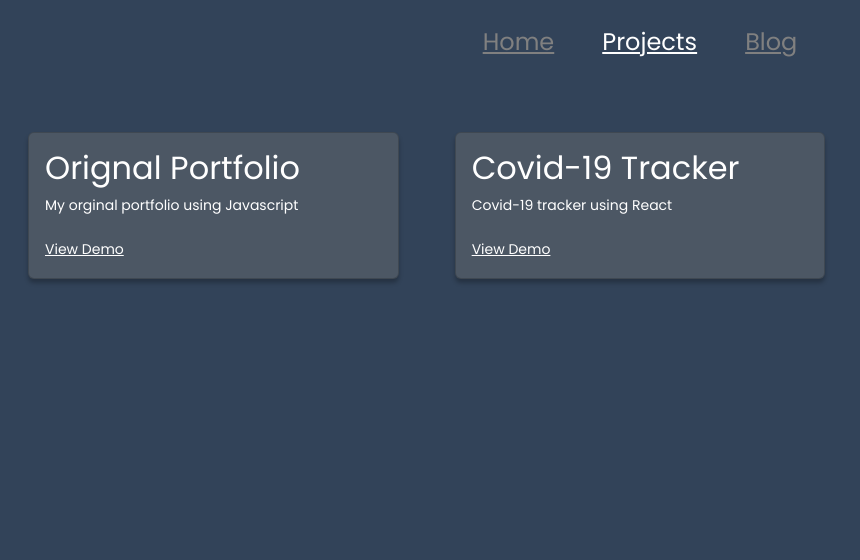
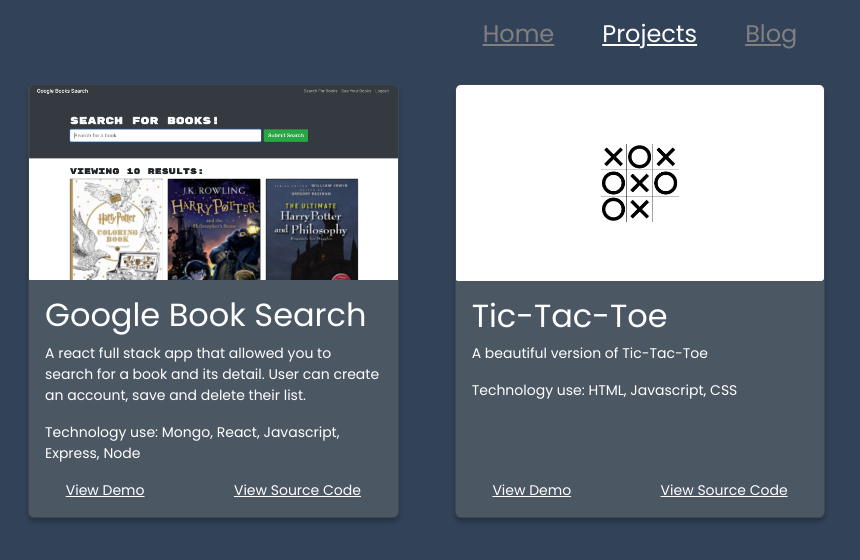
Before and after one commit to nguyen-william93/main_portfolio, a React (Create React App) app in the folder my-app/: page /projects in a window 1280 px wide. Shown: the top 560 px of the page, without its empty margins (0-860 px from the left). Built offline with nearby package versions, Linux system fonts and the light colour scheme.

Commit message:
add images to project

```diff
--- a/my-app/src/App.css
+++ b/my-app/src/App.css
@@ -55,6 +55,7 @@ body {
   box-shadow: 0px 4px 4px rgba(0, 0, 0, 0.25);
   transition: 0.1s ease-in;
   background-color: #4c5764 !important;
+  align-items: stretch
 }
 
 .card p {
--- a/my-app/src/components/Card/index.js
+++ b/my-app/src/components/Card/index.js
@@ -1,19 +1,26 @@
 import React from 'react'
 
 const Card = (props) => {
-    const {cardTitle, cardSubtitle, cardLink} = props
+    const {cardTitle, cardSubtitle, cardLink, cardStack, cardImage} = props
     console.log(cardLink)
 
     return (
-        <div className="col-lg-4">
-        <div className="card mx-3 my-5">
-          <div className="card-body">
-            <h2 className="card-title">{cardTitle}</h2>
-            <p className="card-text">{cardSubtitle}</p>
-            <a href={cardLink} className="card-link">
-              View Demo
-            </a>
-          </div>
+        <div className="col-lg-4 d-flex align-items-stretch">
+            <div className="card mx-3 my-3">
+            <img class="card-img-top" src={cardImage} alt="Card image cap"/>
+                <div className="card-body">
+                <h2 className="card-title">{cardTitle}</h2>
+                <p className="card-text">{cardSubtitle}</p>
+                <p className="card-text">Technology use: {cardStack}</p>
+            </div>
+            <ul className='d-flex justify-content-around px-0'>
+                <a href={cardLink} className="card-link" target="_blank">
+                View Demo
+                </a>
+                <a href={cardLink} className="card-link" target="_blank">
+                View Source Code
+                </a>
+            </ul>
         </div>
       </div>
     )
--- a/my-app/src/components/Header/index.js
+++ b/my-app/src/components/Header/index.js
@@ -4,7 +4,7 @@ import {NavLink} from 'react-router-dom'
 export default function Header (){
 
     return (
-        <div className='container my-3 navbar justify-content-center'>
+        <div className='container my-2 navbar justify-content-center'>
             <ul className = 'nav justify-content-center'>
                 <li className = 'nav-item mx-4'>
                     <NavLink to="/" style={({ isActive }) => ({
--- a/my-app/src/pages/Projects.js
+++ b/my-app/src/pages/Projects.js
@@ -3,15 +3,19 @@ import Card from '../components/Card'
 
 const Projects = () => {
     const projects = [
-    {title: "Orignal Portfolio",
-    subtitle: "My orginal portfolio using Javascript",
-    link: "https://phitran.info/",
+    {title: "Google Book Search",
+    subtitle: "A react full stack app that allowed you to search for a book and its detail. User can create an account, save and delete their list.",
+    link: "https://hidden-sierra-28467.herokuapp.com/",
+    stack: "Mongo, React, Javascript, Express, Node",
+    image: "/images/google-book.png",
     id: '0'
     },
 
-    {title: "Covid-19 Tracker",
-    subtitle: "Covid-19 tracker using React",
-    link: "https://nifty-ramanujan-405dcd.netlify.app/",
+    {title: "Tic-Tac-Toe",
+    subtitle: "A beautiful version of Tic-Tac-Toe",
+    link: "https://nguyen-william93.github.io/Tic-Tac-Toe/",
+    stack: "HTML, Javascript, CSS",
+    image: "/images/tictactoe.png",
     id: "1"
     }]
 
@@ -24,6 +28,8 @@ const Projects = () => {
                         cardTitle={project.title}
                         cardSubtitle={project.subtitle}
                         cardLink={project.link}
+                        cardStack={project.stack}
+                        cardImage={project.image}
                         key={project.id}
                         />
                     )
```
Also changed, not shown: my-app/public/images/google-book.png (added), my-app/public/images/tictactoe.png (added).
